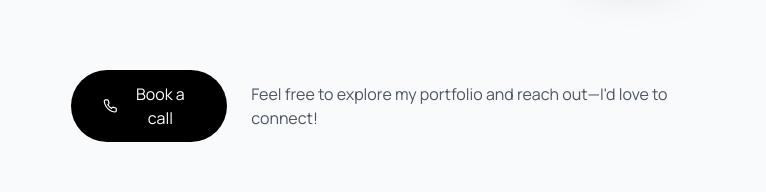
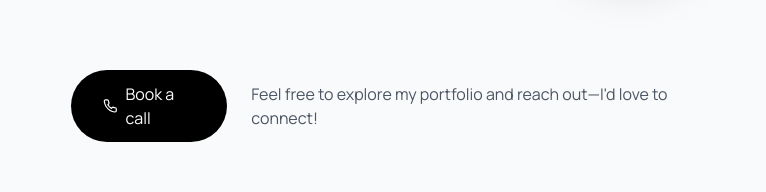
Before and after one commit to prasanjitn/prasanjitn.github.io, a React (Vite) app: page / in a window 1280 px wide. Shown: the part 310-502 px from the top of the page, without its empty margins (257-1023 px from the left). Built offline with nearby package versions, Linux system fonts and the light colour scheme.

Commit message:
Add Topmate link to Book a call button

```diff
--- a/src/App.tsx
+++ b/src/App.tsx
@@ -106,10 +106,15 @@ function App() {
 
               {/* CTA Section */}
               <div className="flex flex-col md:flex-row items-center gap-6 mb-12 p-6 bg-gray-50 rounded-2xl">
-                <button className="bg-black text-white px-8 py-3 rounded-full hover:bg-gray-800 transition-colors flex items-center gap-2">
+                <a
+                  href="https://topmate.io/prasanjitn"
+                  target="_blank"
+                  rel="noopener noreferrer"
+                  className="bg-black text-white px-8 py-3 rounded-full hover:bg-gray-800 transition-colors flex items-center gap-2 no-underline"
+                >
                   <Phone size={16} />
                   Book a call
-                </button>
+                </a>
                 <p className="text-gray-600 text-center md:text-left">
                   Feel free to explore my portfolio and reach out—I'd love to connect!
                 </p>
```
